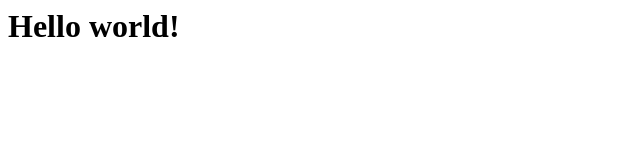
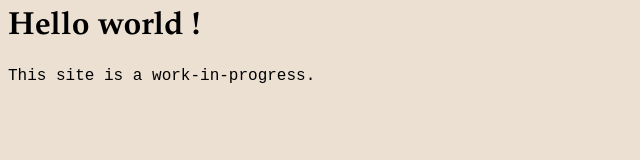
Before and after one commit to A-Hebberd/Github-Practice, a plain HTML site: page index.html in a window 1280 px wide. Shown: the whole page, without its empty margins (0-640 px from the left). Drawn offline with Linux system fonts and the light colour scheme.

Commit message:
Added bg-color & additional text to index.html

```diff
--- a/index.html
+++ b/index.html
@@ -1 +1,7 @@
-<h1> Hello world! </h1>
+<html >
+<body bgcolor="#ECE0D2">
+ <h1 style="font-family:Garamond">
+    Hello world !</h1>
+   <p style="font-family:Courier New;"> This site is a work-in-progress. </p>
+</body>
+</html>
```
